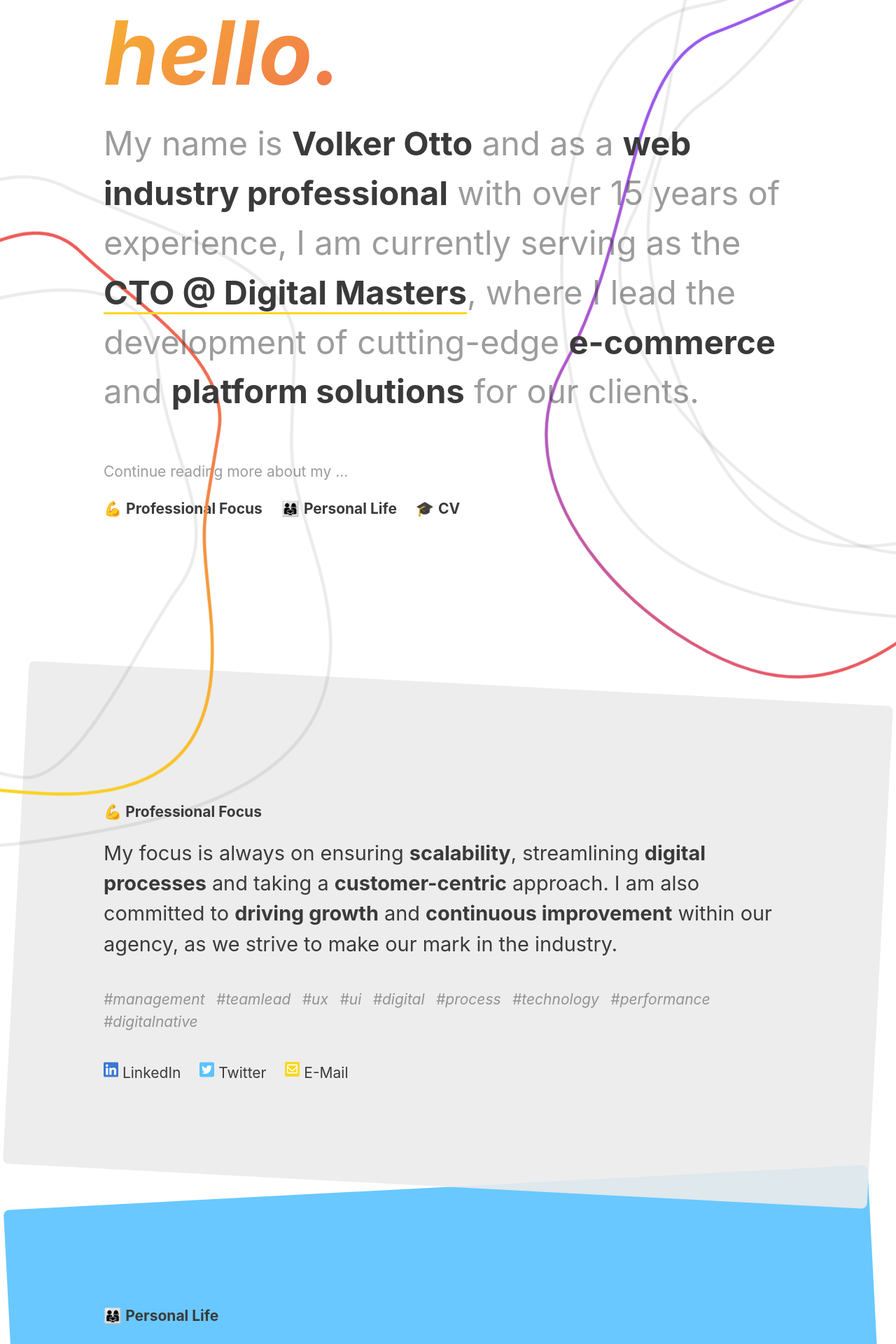
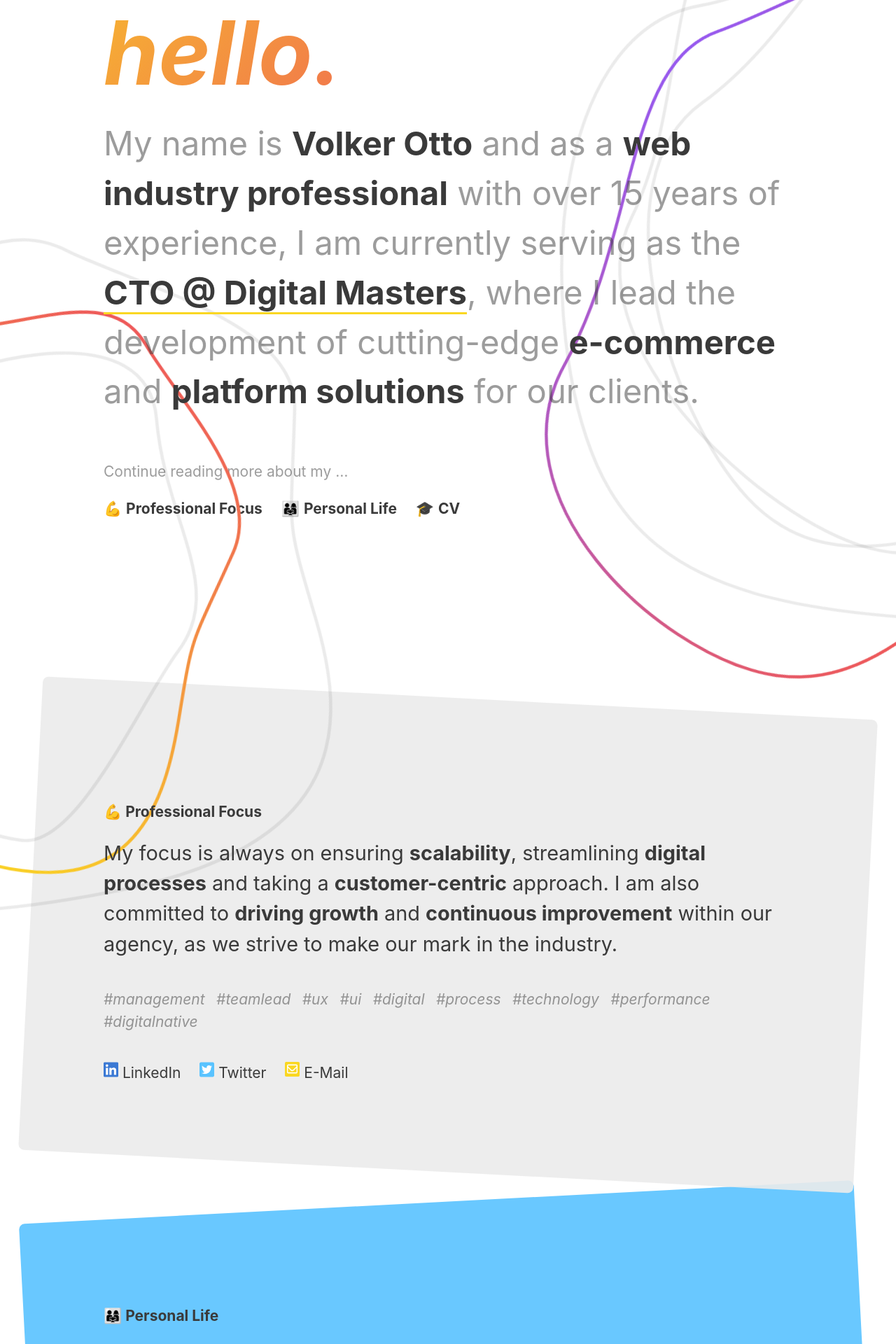
Before and after one commit to l4ci/l4ci.github.io, a Jekyll site: the page built from index.html, in a window 1280 px wide. Shown: the part 304-2224 px from the top of the page at 70% size. Built offline with Jekyll 4.4.1, drawn with Linux system fonts in a browser that asks for light colours.

Commit message:
💄 final touches

```diff
--- a/assets/css/main.css
+++ b/assets/css/main.css
@@ -221,6 +221,21 @@ sup {
 .lines-mask svg path {
   transform-origin: 50% 50%;
 }
+.lines-mask .p1 {
+  -webkit-animation: spin infinite 120s linear;
+          animation: spin infinite 120s linear;
+}
+.lines-mask .p2 {
+  -webkit-animation: spin infinite 220s linear;
+          animation: spin infinite 220s linear;
+}
+.lines-mask .p3 {
+  -webkit-animation: spin infinite 80s linear;
+          animation: spin infinite 80s linear;
+}
+.lines-mask .p4 {
+  animation: spin infinite 80s linear reverse;
+}
 .dark .lines-mask.first-right path:not(.p3) {
   stroke: var(--lightgrey);
 }
@@ -229,33 +244,8 @@ sup {
     stroke: var(--lightgrey);
   }
 }
-.lines-mask.first-right .p1 {
-  -webkit-animation: spin infinite 120s linear;
-          animation: spin infinite 120s linear;
-}
-.lines-mask.first-right .p2 {
-  -webkit-animation: spin infinite 220s linear;
-          animation: spin infinite 220s linear;
-}
-.lines-mask.first-right .p3 {
-  -webkit-animation: spin infinite 80s linear;
-          animation: spin infinite 80s linear;
-}
-.lines-mask.first-right .p4 {
-  animation: spin infinite 80s linear reverse;
-}
 .lines-mask.first-left {
   top: 50vh;
-  left: -200px;
-}
-@media (min-width: 1000px) {
-  .lines-mask.first-left {
-    top: 40vh;
-    left: 0;
-  }
-}
-.lines-mask.first-left path {
-  transform-origin: 50% 50%;
 }
 .dark .lines-mask.first-left path:not(.p2) {
   stroke: var(--lightgrey);
@@ -265,33 +255,12 @@ sup {
     stroke: var(--lightgrey);
   }
 }
-.lines-mask.first-left .p1 {
-  -webkit-animation: spin infinite 120s linear;
-          animation: spin infinite 120s linear;
-}
-.lines-mask.first-left .p2 {
-  animation: spin infinite 220s linear reverse;
-}
-.lines-mask.first-left .p3 {
-  -webkit-animation: spin infinite 80s linear;
-          animation: spin infinite 80s linear;
-}
 .lines-mask.bottom {
-  display: none;
-  width: 1034px;
-  height: 792px;
+  top: auto;
   bottom: 0;
   left: 50%;
-  transform: translate(-50%, -50%);
-}
-@media (min-width: 1000px) {
-  .lines-mask.bottom {
-    display: block;
-    top: 0;
-  }
-}
-.lines-mask.bottom path {
-  transform-origin: 50% 50%;
+  transform: translateX(-50%);
+  max-width: 100%;
 }
 .dark .lines-mask.bottom path:not(.p2) {
   stroke: var(--lightgrey);
@@ -301,53 +270,59 @@ sup {
     stroke: var(--lightgrey);
   }
 }
-.lines-mask.bottom .p1 {
-  -webkit-animation: spin infinite 120s linear;
-          animation: spin infinite 120s linear;
-}
-.lines-mask.bottom .p2 {
-  -webkit-animation: spin infinite 80s linear;
-          animation: spin infinite 80s linear;
-}
-.lines-mask.bottom .p3 {
-  animation: spin infinite 120s linear reverse;
-}
 .bg {
   position: absolute;
-  top: -2rem;
-  left: -1rem;
-  right: -1rem;
-  bottom: -2rem;
+  top: 0;
+  left: 0;
+  bottom: 0;
+  right: 0;
   z-index: -1;
   opacity: 0.9;
   transition: all 0.3s ease;
   border-radius: 8px;
 }
-@media (min-width: 800px) {
+@media (min-width: 1200px) {
   .bg {
-    top: -2rem;
-    left: -2rem;
-    right: -2rem;
-    bottom: -2rem;
+    position: absolute;
+    top: -1rem;
+    left: -1rem;
+    right: -1rem;
+    bottom: -1rem;
   }
 }
 .bg-lightgrey {
   background: var(--lightgrey);
-  transform: rotate(3deg);
+}
+@media (min-width: 1200px) {
+  .bg-lightgrey {
+    transform: rotate(3deg);
+  }
 }
 .bg-blue {
   z-index: -2;
   background: var(--blue);
-  transform: rotate(-3deg);
+}
+@media (min-width: 1200px) {
+  .bg-blue {
+    transform: rotate(-3deg);
+  }
 }
 .bg-yellow {
   background: var(--yellow);
-  transform: rotate(3deg);
+}
+@media (min-width: 1200px) {
+  .bg-yellow {
+    transform: rotate(3deg);
+  }
 }
 .bg-purple {
   z-index: -2;
   background: var(--purple);
-  transform: rotate(-3deg);
+}
+@media (min-width: 1200px) {
+  .bg-purple {
+    transform: rotate(-3deg);
+  }
 }
 
 .cl-purple {
@@ -553,5 +528,6 @@ dl dd {
 .footer {
   position: relative;
   text-align: center;
+  margin-bottom: 0;
   color: var(--white);
 }
```
Also changed, not shown: assets/scss/main.scss (+49 -80 lines).
